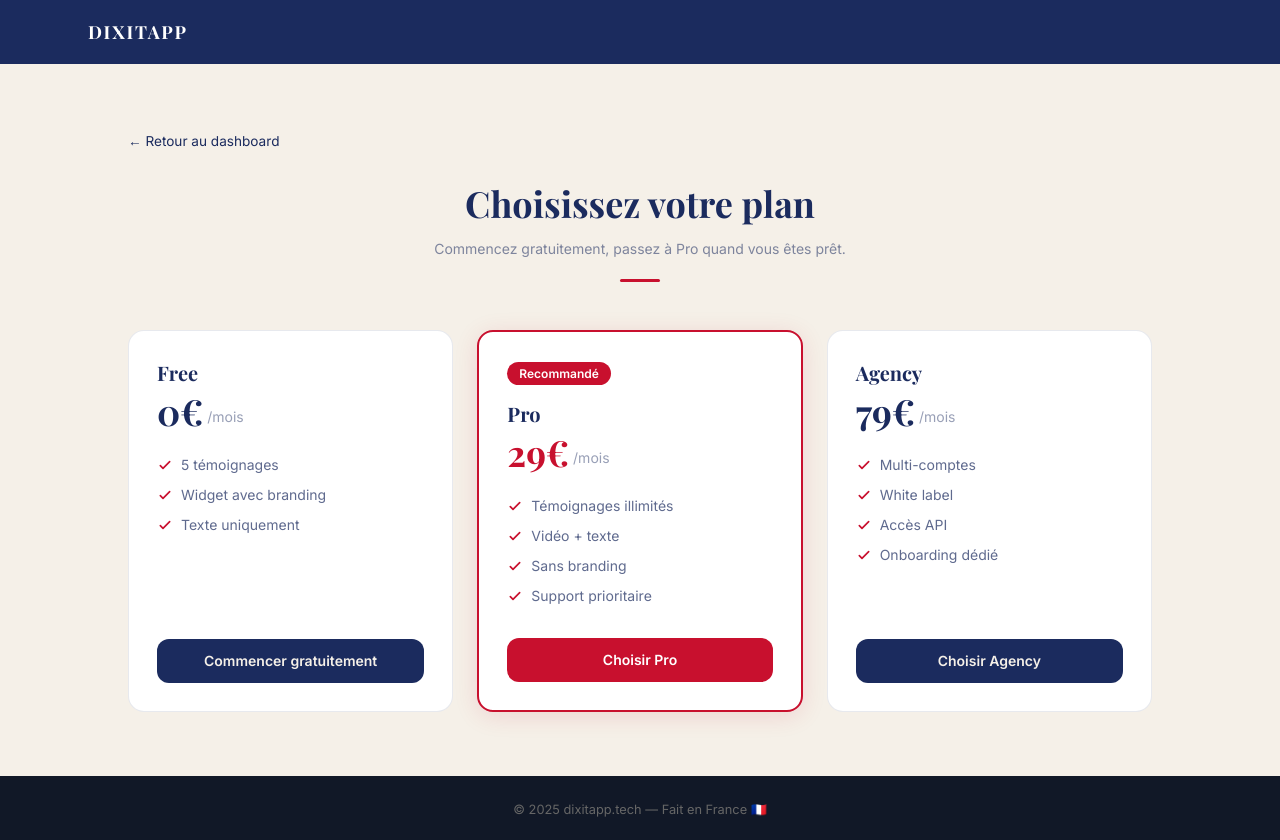
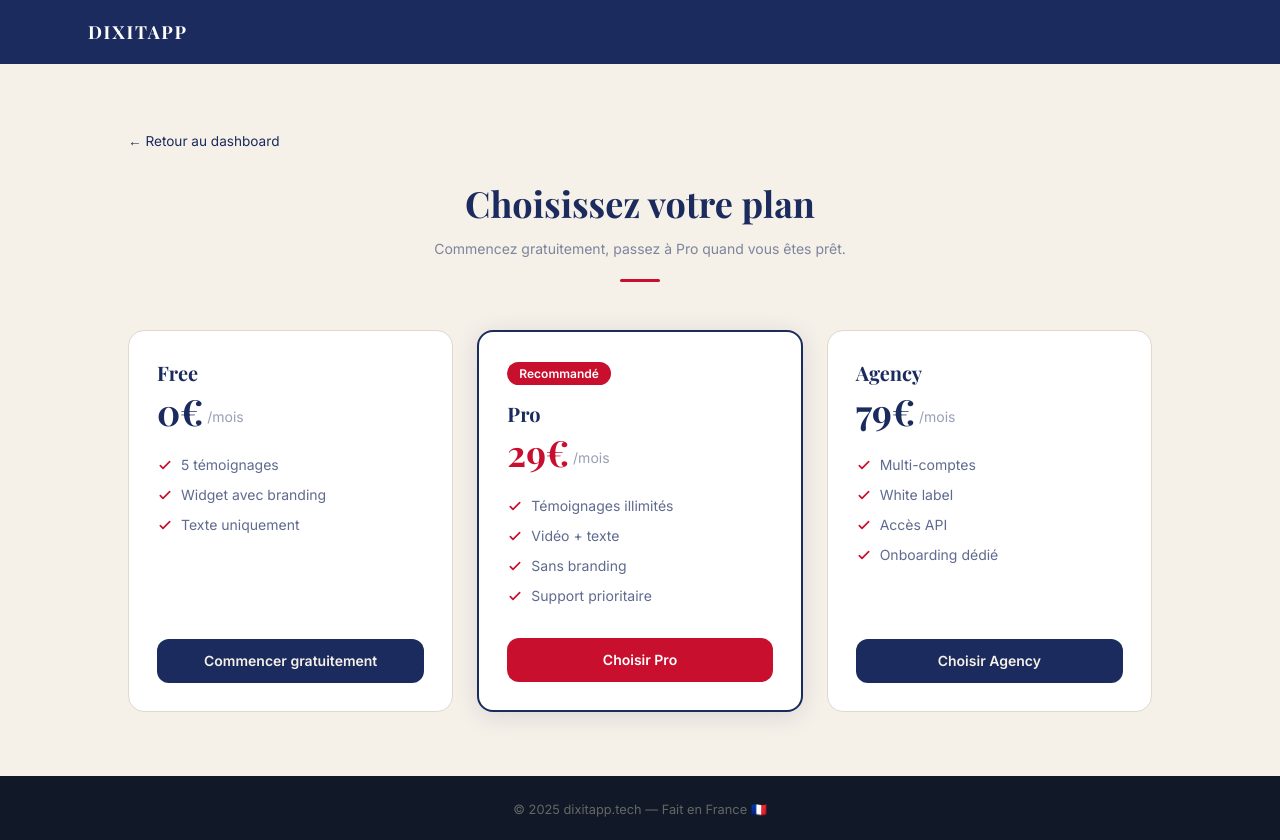
Before and after one commit to Matheo110/dixitapp, a React (Vite) app: page /pricing in a window 1280 px wide. Built offline with nearby package versions, Linux system fonts and the light colour scheme; no server answers; a web font is replaced by a local one.

Commit message:
Update pricing card border colors and hover effects

```diff
--- a/src/pages/Pricing.jsx
+++ b/src/pages/Pricing.jsx
@@ -97,23 +97,21 @@ export default function Pricing() {
                 key={plan.key}
                 className="bg-white rounded-2xl p-7 flex flex-col"
                 style={{
-                  border: plan.featured ? '2px solid #C8102E' : '1px solid rgba(27,43,94,0.1)',
-                  boxShadow: plan.featured ? '0 4px 24px rgba(200,16,46,0.12)' : 'none',
+                  border: plan.featured ? '2px solid #1B2B5E' : '1px solid #E0D8CC',
+                  boxShadow: plan.featured ? '0 4px 24px rgba(27,43,94,0.12)' : 'none',
                   transition: 'all 0.3s ease',
                   transform: 'translateY(0)',
                   cursor: 'pointer',
                 }}
                 onMouseEnter={e => {
                   e.currentTarget.style.transform = 'translateY(-8px)'
-                  e.currentTarget.style.boxShadow = plan.featured
-                    ? '0 12px 40px rgba(200,16,46,0.2)'
-                    : '0 12px 40px rgba(27,43,94,0.15)'
+                  e.currentTarget.style.border = '2px solid #1B2B5E'
+                  e.currentTarget.style.boxShadow = '0 12px 40px rgba(27,43,94,0.15)'
                 }}
                 onMouseLeave={e => {
                   e.currentTarget.style.transform = 'translateY(0)'
-                  e.currentTarget.style.boxShadow = plan.featured
-                    ? '0 4px 24px rgba(200,16,46,0.12)'
-                    : 'none'
+                  e.currentTarget.style.border = plan.featured ? '2px solid #1B2B5E' : '1px solid #E0D8CC'
+                  e.currentTarget.style.boxShadow = plan.featured ? '0 4px 24px rgba(27,43,94,0.12)' : 'none'
                 }}
               >
                 {plan.featured && (
```
